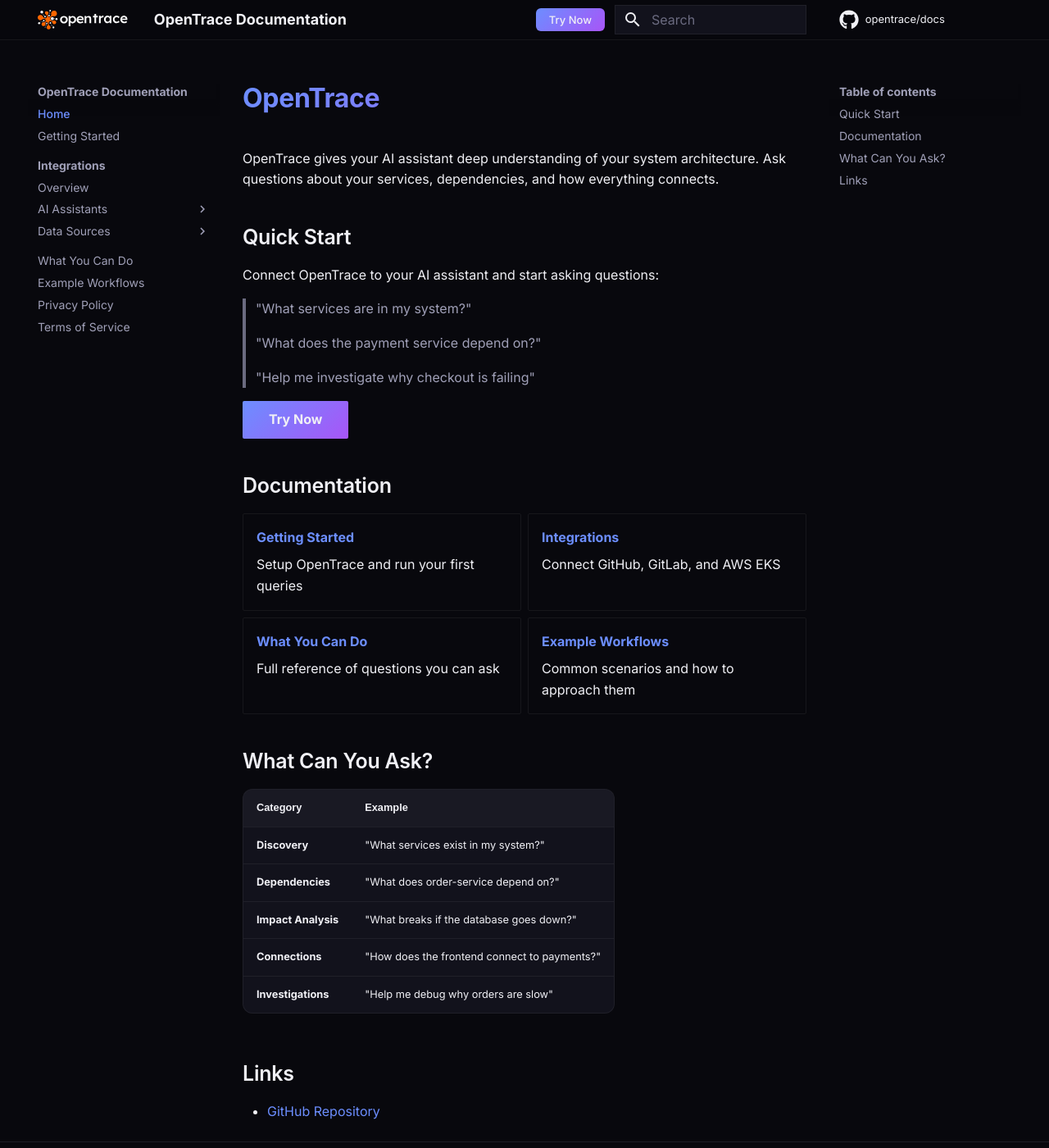
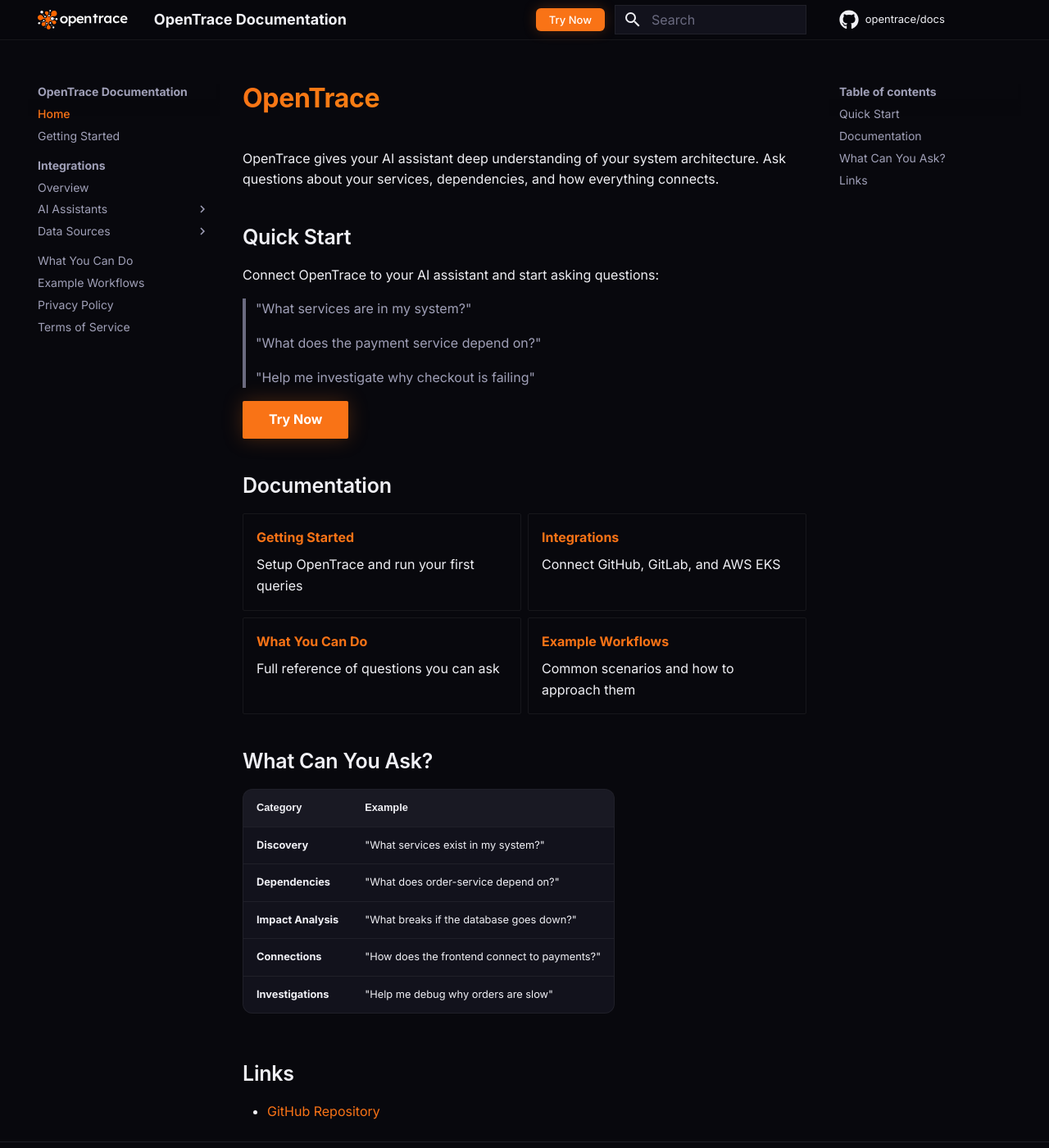
Before and after one commit to opentrace/docs, an MkDocs documentation site: the page built from docs/index.md, in a window 1280 px wide and 1400 px high. Shown: the whole window at 82% size. Built offline with MkDocs 1.6.1 and Material for MkDocs 9.7.7, drawn with Linux system fonts in a browser that asks for light colours; some web fonts are replaced; comment, search, counter and statistics services are not loaded.

Commit message:
feat(theme): update accent colors from blue/purple to orange/amber
Match website's updated brand palette:
- Primary: #F97316 (orange)
- Accent: #F59E0B (amber)
- Gradient: orange → amber
- Button style: solid orange with glow shadow

Co-Authored-By: Claude Opus 4.6 (1M context) <noreply@anthropic.com>

```diff
--- a/docs/stylesheets/extra.css
+++ b/docs/stylesheets/extra.css
@@ -14,24 +14,24 @@
   --md-default-fg-color--lighter: #6b6b80;
   --md-default-fg-color--lightest: rgba(255, 255, 255, 0.06);
 
-  --md-primary-fg-color: #6C8EFF;
-  --md-primary-fg-color--light: #8aa4ff;
-  --md-primary-fg-color--dark: #5070e0;
+  --md-primary-fg-color: #F97316;
+  --md-primary-fg-color--light: #fb923c;
+  --md-primary-fg-color--dark: #ea670d;
   --md-primary-bg-color: #f0f0f5;
   --md-primary-bg-color--light: #a0a0b8;
 
-  --md-accent-fg-color: #A855F7;
-  --md-accent-fg-color--transparent: rgba(168, 85, 247, 0.1);
+  --md-accent-fg-color: #F59E0B;
+  --md-accent-fg-color--transparent: rgba(249, 115, 22, 0.1);
   --md-accent-bg-color: #f0f0f5;
 
   /* Code */
   --md-code-bg-color: #12121c;
   --md-code-fg-color: #f0f0f5;
-  --md-code-hl-color: rgba(108, 142, 255, 0.15);
+  --md-code-hl-color: rgba(249, 115, 22, 0.15);
 
   /* Typeset */
   --md-typeset-color: #f0f0f5;
-  --md-typeset-a-color: #6C8EFF;
+  --md-typeset-a-color: #F97316;
 
   /* Footer */
   --md-footer-bg-color: #0e0e16;
@@ -86,17 +86,17 @@
 
 .md-nav__link:hover,
 .md-nav__link--active {
-  color: #6C8EFF;
+  color: #F97316;
 }
 
 .md-nav__item--active > .md-nav__link {
-  color: #6C8EFF;
+  color: #F97316;
   font-weight: 500;
 }
 
-/* Active indicator uses gradient */
+/* Active indicator uses accent */
 .md-nav__link--active {
-  border-color: #6C8EFF;
+  border-color: #F97316;
 }
 
 /* ─── Tabs (if enabled) ─── */
@@ -116,12 +116,12 @@
 
 /* ─── Links ─── */
 .md-typeset a {
-  color: #6C8EFF;
+  color: #F97316;
   transition: color 0.2s ease;
 }
 
 .md-typeset a:hover {
-  color: #A855F7;
+  color: #F59E0B;
 }
 
 /* ─── Code blocks ─── */
@@ -149,7 +149,7 @@
 }
 
 .md-clipboard:hover {
-  color: #6C8EFF;
+  color: #F97316;
 }
 
 /* ─── Admonitions ─── */
@@ -226,12 +226,12 @@
 }
 
 ::-webkit-scrollbar-thumb:hover {
-  background: #6C8EFF;
+  background: #F97316;
 }
 
 /* ─── Gradient accent for headings ─── */
 .md-typeset h1 {
-  background: linear-gradient(135deg, #6C8EFF, #A855F7);
+  background: linear-gradient(135deg, #F97316, #F59E0B);
   -webkit-background-clip: text;
   -webkit-text-fill-color: transparent;
   background-clip: text;
@@ -239,13 +239,15 @@
 
 /* ─── Buttons / Primary actions ─── */
 .md-typeset .md-button--primary {
-  background: linear-gradient(135deg, #6C8EFF, #A855F7);
+  background: #F97316;
   border: none;
-  color: #f0f0f5;
+  color: #fff;
+  box-shadow: 0 0 24px rgba(249, 115, 22, 0.25);
 }
 
 .md-typeset .md-button--primary:hover {
-  opacity: 0.9;
+  background: #ea670d;
+  box-shadow: 0 0 32px rgba(249, 115, 22, 0.4);
 }
 
 /* ─── Header "Try Now" button ─── */
@@ -257,17 +259,19 @@
   font-family: "Inter", sans-serif;
   font-size: 13px;
   font-weight: 500;
-  color: #f0f0f5;
-  background: linear-gradient(135deg, #6C8EFF, #A855F7);
+  color: #fff;
+  background: #F97316;
   border-radius: 6px;
   text-decoration: none;
   white-space: nowrap;
-  transition: opacity 0.2s ease;
+  box-shadow: 0 0 16px rgba(249, 115, 22, 0.25);
+  transition: all 0.2s ease;
 }
 
 .md-header__try-now:hover {
-  opacity: 0.85;
-  color: #f0f0f5;
+  background: #ea670d;
+  box-shadow: 0 0 24px rgba(249, 115, 22, 0.4);
+  color: #fff;
 }
 
 /* Hide on very small screens to avoid crowding */
@@ -279,6 +283,6 @@
 
 /* ─── Selection color ─── */
 ::selection {
-  background: rgba(108, 142, 255, 0.3);
+  background: rgba(249, 115, 22, 0.3);
   color: #f0f0f5;
 }
```
